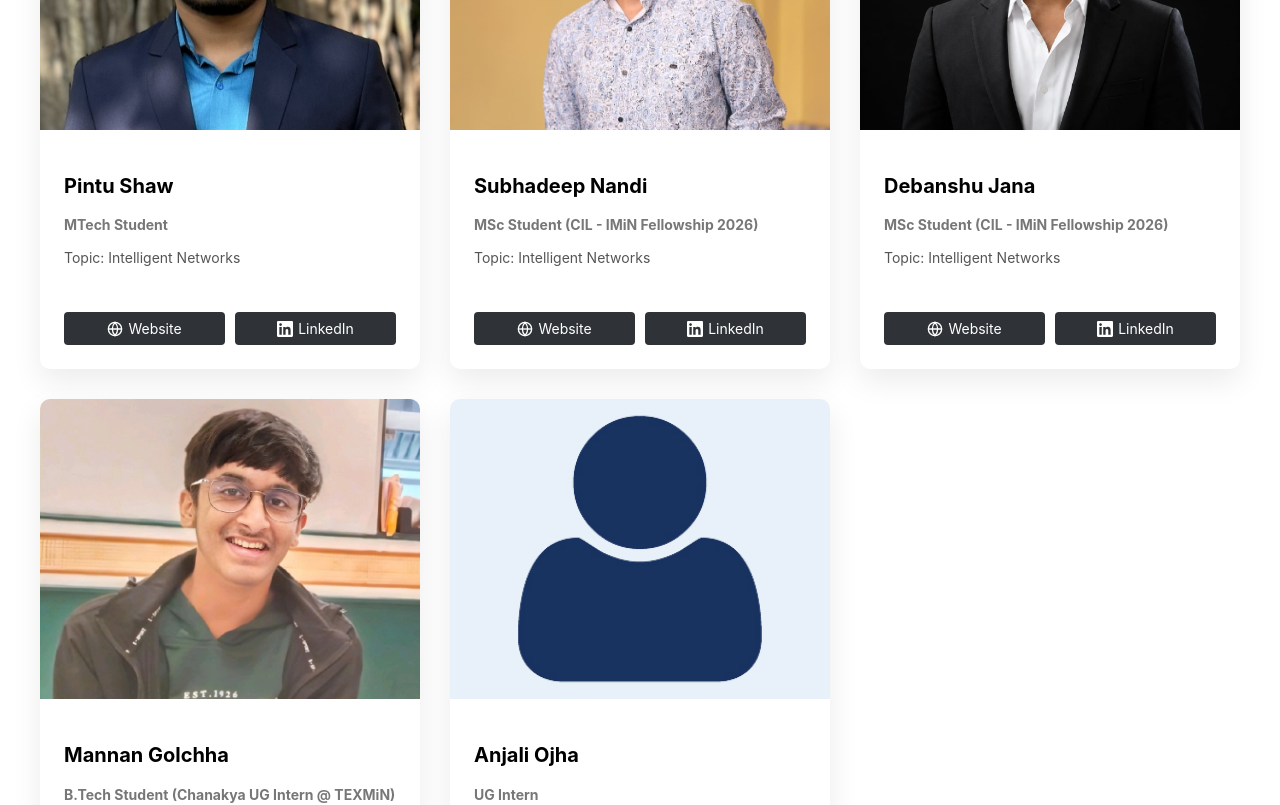
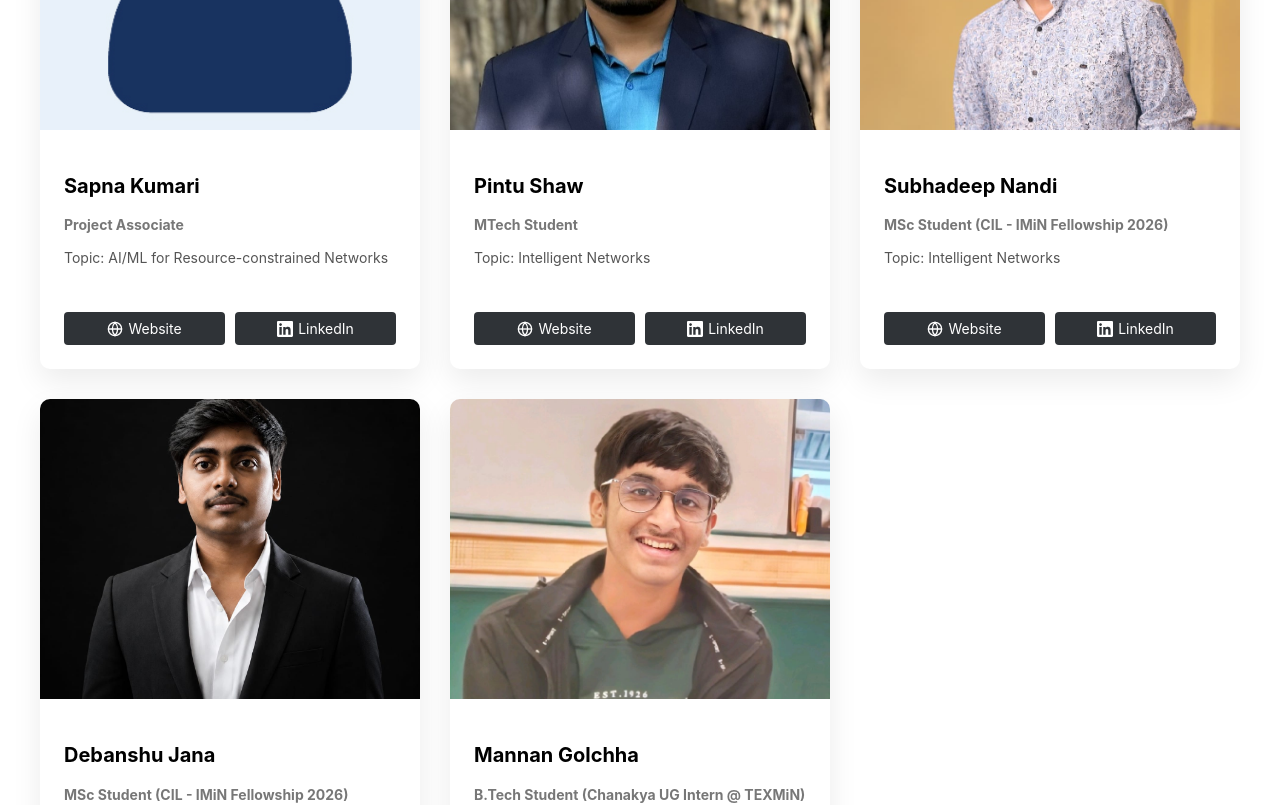
Before and after one commit to cosinelab-iitism/cosinelab-iitism.github.io, a React (Create React App) app: page /team in a window 1280 px wide. Shown: the part 1540-2345 px from the top of the page. Built offline with nearby package versions, Linux system fonts and the light colour scheme.

Commit message:
new member added

```diff
--- a/src/pages/team/Team.js
+++ b/src/pages/team/Team.js
@@ -39,6 +39,15 @@ const teamMembers = [
     image: sanjeev,
     website: "#",
     linkedin: "https://www.linkedin.com/in/sanjeevnits",
+  },
+  {
+    name: "Sapna Kumari",
+    role: "Project Associate",
+    description:
+      "Topic: AI/ML for Resource-constrained Networks",
+    image: teammember,
+    website: "#",
+    linkedin: "https://www.linkedin.com/in/sapna-kumari-36b336236/",
   },
   {
     name: "Kimsie Phan",
@@ -124,6 +133,7 @@ const teamMembers = [
 ];
 
 const previousMemberNames = [
+  "Anjali Ojha",
   "Scaria P Anil",
   "Kimsie Phan",
   "Tarun Kr Das",
```
